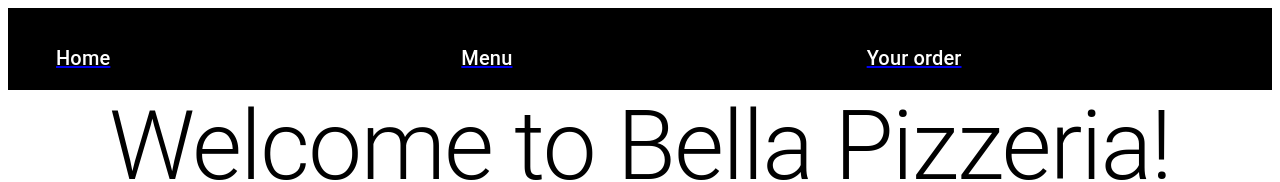
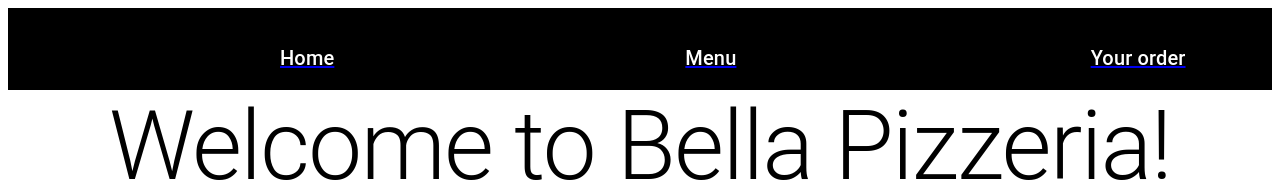
Before and after one commit to Khalidkhalif/React-project, a React (Create React App) app in the folder bella-pizzeria/: page / in a window 1280 px wide. Shown: the top 182 px of the page. Built offline with nearby package versions, Linux system fonts and the light colour scheme.

Commit message:
Fixed Navbar

```diff
--- a/bella-pizzeria/src/components/Navbar.js
+++ b/bella-pizzeria/src/components/Navbar.js
@@ -54,19 +54,19 @@ const NavBar = ()=>{
     return (
 
         <Toolbar position="sticky"  className={classes.bar}>
-            <Container pr={5}>
+            <Container sx={{ ml: 28}}>
             <Link to="/"><Typography style={{color:"white"}} variant="h6" className={classes.menuItem}>
             Home
             </Typography></Link>
             </Container>
 
-            <Container pr={5}>
+            <Container sx={{ ml: 28}}>
             <Link to="/menu"><Typography style={{color:"white"}} variant="h6" className={classes.menuItem}>
                 Menu
             </Typography></Link>
             </Container>
 
-            <Container pr={5}>
+            <Container sx={{ ml: 28}}>
             <Link to="/shoppingcart"><Typography style={{color:"white"}} variant="h6" className={classes.menuItem}>
                 Your order
             </Typography></Link>
```
